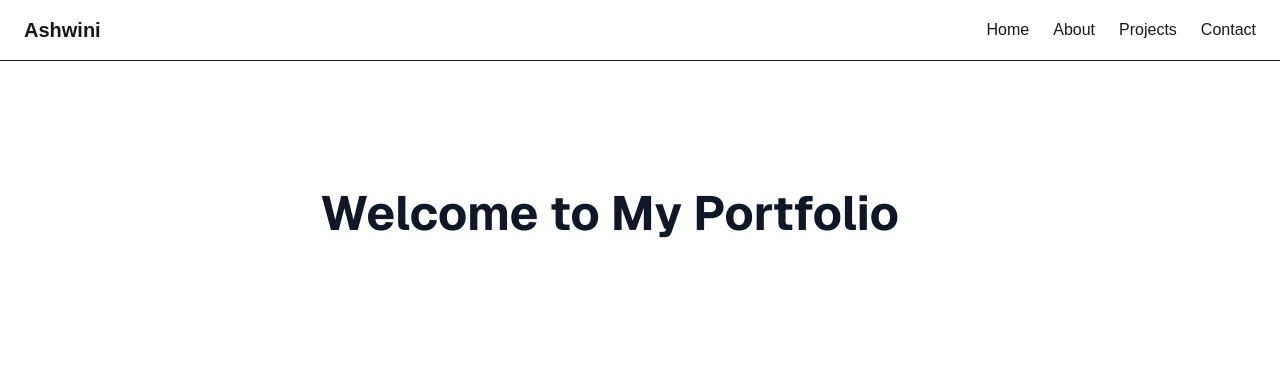
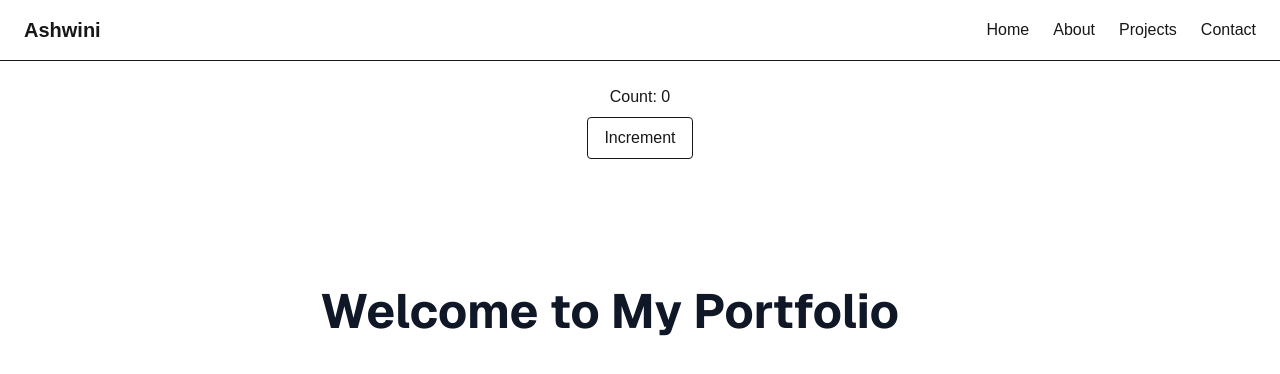
Before and after one commit to Ashwini202213/nextjs-ts-portfolio, a Next.js app in the folder my-portfolio/: page / in a window 1280 px wide. Shown: the top 374 px of the page. Built offline with nearby package versions, Linux system fonts and the light colour scheme.

Commit message:
feat: add ClientCounter component and integrate it into the layout

```diff
--- /dev/null
+++ b/my-portfolio/app/components/ClientCounter.tsx
@@ -0,0 +1,19 @@
+"use client";
+
+import { useState } from "react";
+
+export default function ClientCounter() {
+  const [count, setCount] = useState(0);
+
+  return (
+    <div className="mt-6 text-center">
+      <p>Count: {count}</p>
+      <button
+        onClick={() => setCount(count + 1)}
+        className="mt-2 px-4 py-2 border rounded"
+      >
+        Increment
+      </button>
+    </div>
+  );
+}
--- a/my-portfolio/app/layout.tsx
+++ b/my-portfolio/app/layout.tsx
@@ -2,6 +2,7 @@ import type { Metadata } from "next";
 import { Geist, Geist_Mono } from "next/font/google";
 import "./globals.css";
 import Navbar from "./components/Navbar";
+import ClientCounter from "./components/ClientCounter";
 
 const geistSans = Geist({
   variable: "--font-geist-sans",
@@ -29,6 +30,7 @@ export default function RootLayout({
         className={`${geistSans.variable} ${geistMono.variable} antialiased`}
       >
         <Navbar/>
+        <ClientCounter/>
         {children}
       </body>
     </html>
```
